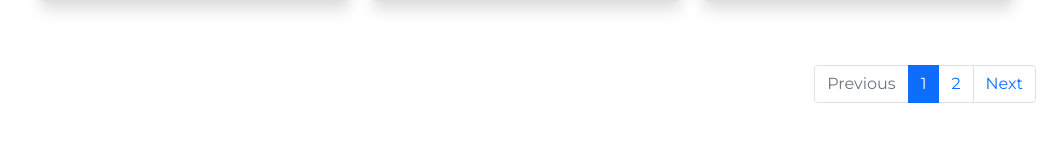
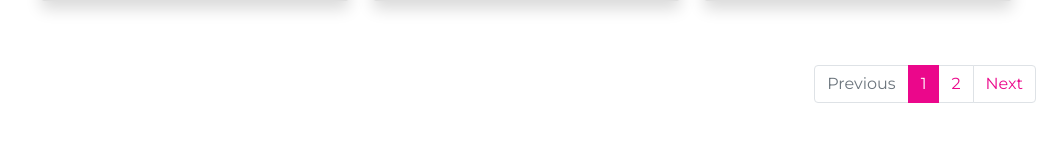
Before and after one commit to AfiqAmmar/Online-Alumni-System, a PHP site: page /AdminMembers.html in a window 1280 px wide. Shown: the part 1338-1505 px from the top of the page, without its empty margins (220-1280 px from the left). Run offline with PHP 8.4, Linux system fonts and the light colour scheme.

Commit message:
added pagination for alumni members page

```diff
--- a/manage-add-viewEvents.css
+++ b/manage-add-viewEvents.css
@@ -231,3 +231,34 @@ footer{
 .card-img-left {
     height: 200px;
 }
+
+/* pagination */
+
+.pagination > .active > a
+{
+    color: white;
+    background-color: #eb078b !Important;
+    border: solid 1px #eb078b !Important;
+}
+
+.pagination > li > a:focus,
+.pagination > li > a:hover,
+.pagination > li > span:focus,
+.pagination > li > span:hover
+{
+    color: #8f0857;
+    background-color: #eee;
+    border-color: #ddd;
+}
+
+.pagination > li > a
+{
+    background-color: white;
+    color: #eb078b ;
+}
+
+.pagination > .active > a:hover
+{
+    background-color: #5A4181 !Important;
+    border: solid 1px #5A4181;
+}
```
